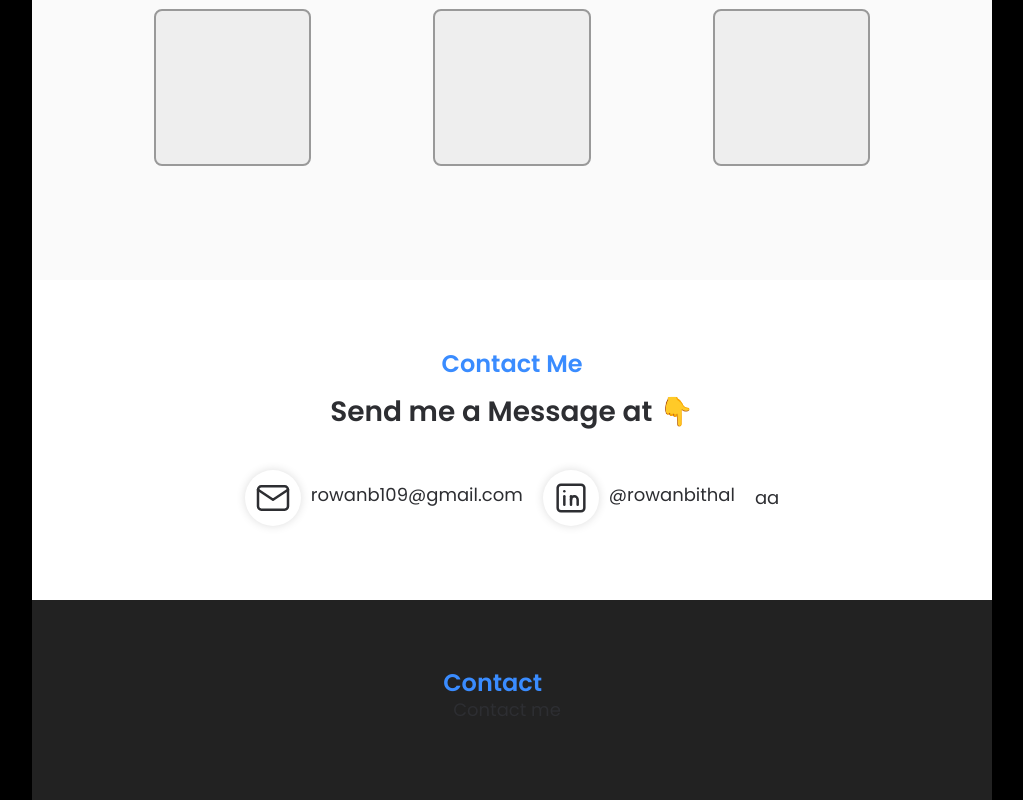
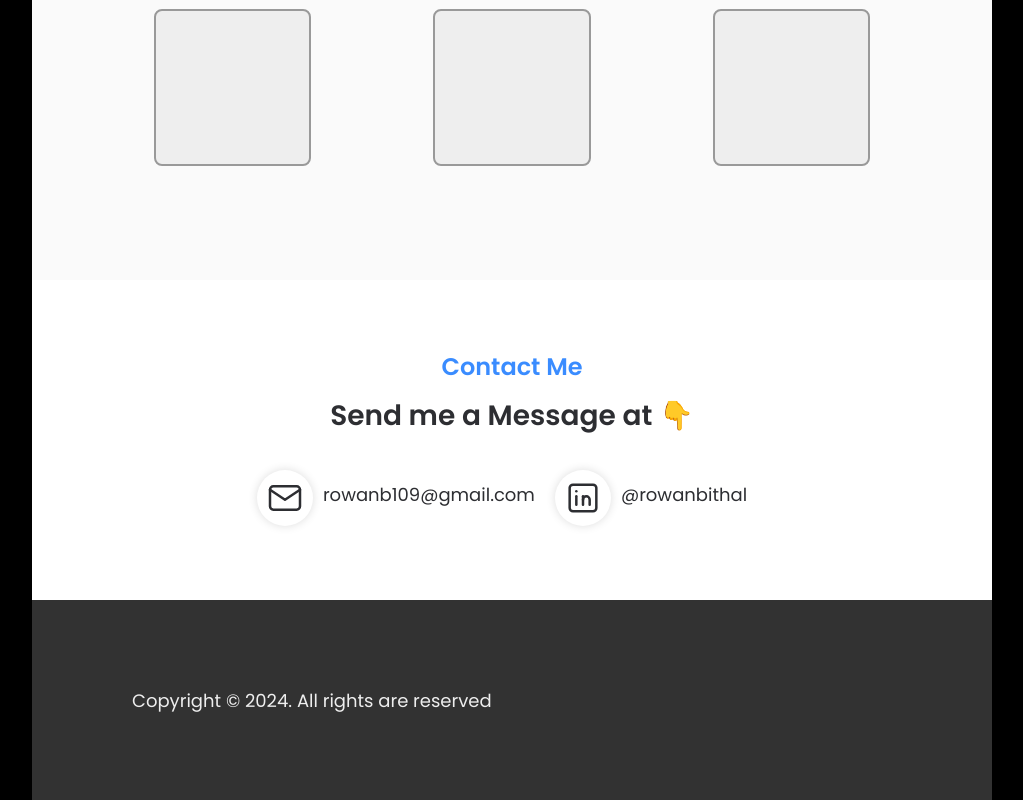
Before and after one commit to rowbadow/Business-Card, a React (Vite) app: page / in a window 1280 px wide. Shown: the part 1800-2600 px from the top of the page, without its empty margins (128-1151 px from the left). Built offline with nearby package versions, Linux system fonts and the light colour scheme.

Commit message:
Finalising end component

```diff
--- a/src/Contact.tsx
+++ b/src/Contact.tsx
@@ -34,7 +34,6 @@ function Contact() {
 
           <p id='ContactText'><a target="_blank" rel="noopener noreferrer" href="https://www.linkedin.com/in/rowanbithal">@rowanbithal</a></p>
         </div>
-        <p>aa</p>
 
       </div>
     </div>
--- a/src/End.tsx
+++ b/src/End.tsx
@@ -9,8 +9,7 @@ function End() {
 
       <div className='EndTextDiv'>
 
-        <div><h2>Contact</h2></div>
-        <div><p id='ContactText'>Contact me</p></div>
+        <div><p id='EndText'>Copyright © 2024. All rights are reserved</p></div>
 
       </div>
     </div>
--- a/src/styles/contactStyle.css
+++ b/src/styles/contactStyle.css
@@ -40,6 +40,10 @@
     align-items: center;
 }
 
+svg {
+    min-width: 40px;
+}
+
 @media only screen and (max-width: 800px) {
     .ContactTextDiv {
         flex-direction: column;
--- a/src/styles/endStyle.css
+++ b/src/styles/endStyle.css
@@ -1,8 +1,8 @@
 #end-container {
     display: flex;
 
-    background-color: #222;
-    justify-content: center;
+    background-color: rgb(50, 50, 50);
+    justify-content: left;
     align-items: center;
     height: 25vh;
 
@@ -12,11 +12,14 @@
     display: flex;
     flex-direction: column;
     text-align: left;
-
-    max-width: 40vw;
-
+    font-size: 50%;
+    align-items: left;
+    color: #EEE;
+    padding: 0;
+    padding-left: 100px;
 }
 
 #EndText {
-    margin-bottom: 0;
+    margin-top: 5px;
+    margin: 0;
 }
```
